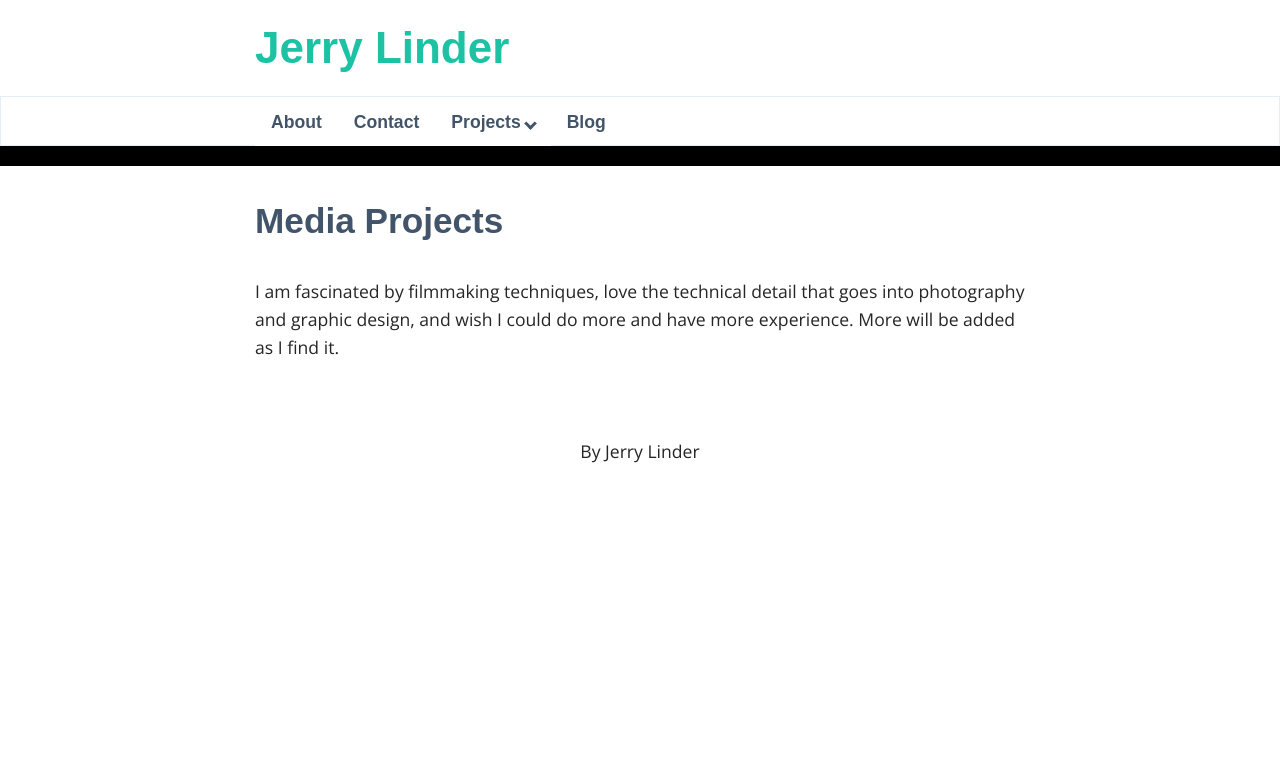
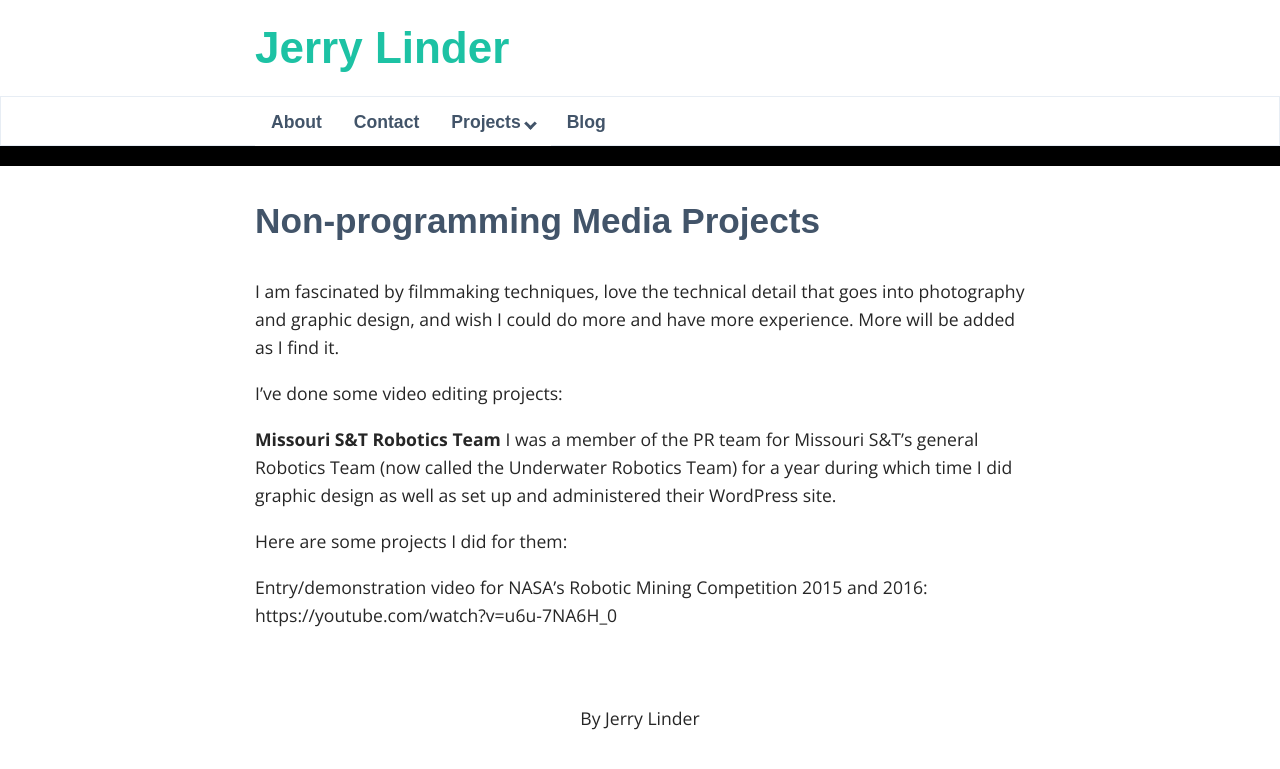
Before and after one commit to jerryl108/jerryl108.github.io, a Jekyll site: the page built from _pages/projects/01_media.md, in a window 1280 px wide. Shown: the top 769 px of the page. Built offline with Jekyll 4.4.1, drawn with Linux system fonts in a browser that asks for light colours; some web fonts are replaced.

Commit message:
Added Robotics video, change name?

```diff
--- a/_pages/projects/01_media.md
+++ b/_pages/projects/01_media.md
@@ -1,11 +1,21 @@
 ---
 layout: page
-title: Media Projects
+title: Non-programming Media Projects
 nav-parent: Projects
-nav-title: Media
-permalink: /projects/media/
+nav-title: Other Media
+permalink: /projects/other-media/
 description: multimedia projects including videos, photos, and graphic design
 ---
 
 I am fascinated by filmmaking techniques, love the technical detail that goes into photography and graphic design, and wish I could do more and have more experience.
 More will be added as I find it.
+
+I've done some video editing projects:
+
+**Missouri S&T Robotics Team**
+I was a member of the PR team for Missouri S&T's general Robotics Team (now called the Underwater Robotics Team) for a year during which time I did graphic design as well as set up and administered their WordPress site.
+
+Here are some projects I did for them:
+
+Entry/demonstration video for NASA's Robotic Mining Competition 2015 and 2016:
+https://youtube.com/watch?v=u6u-7NA6H_0
```
